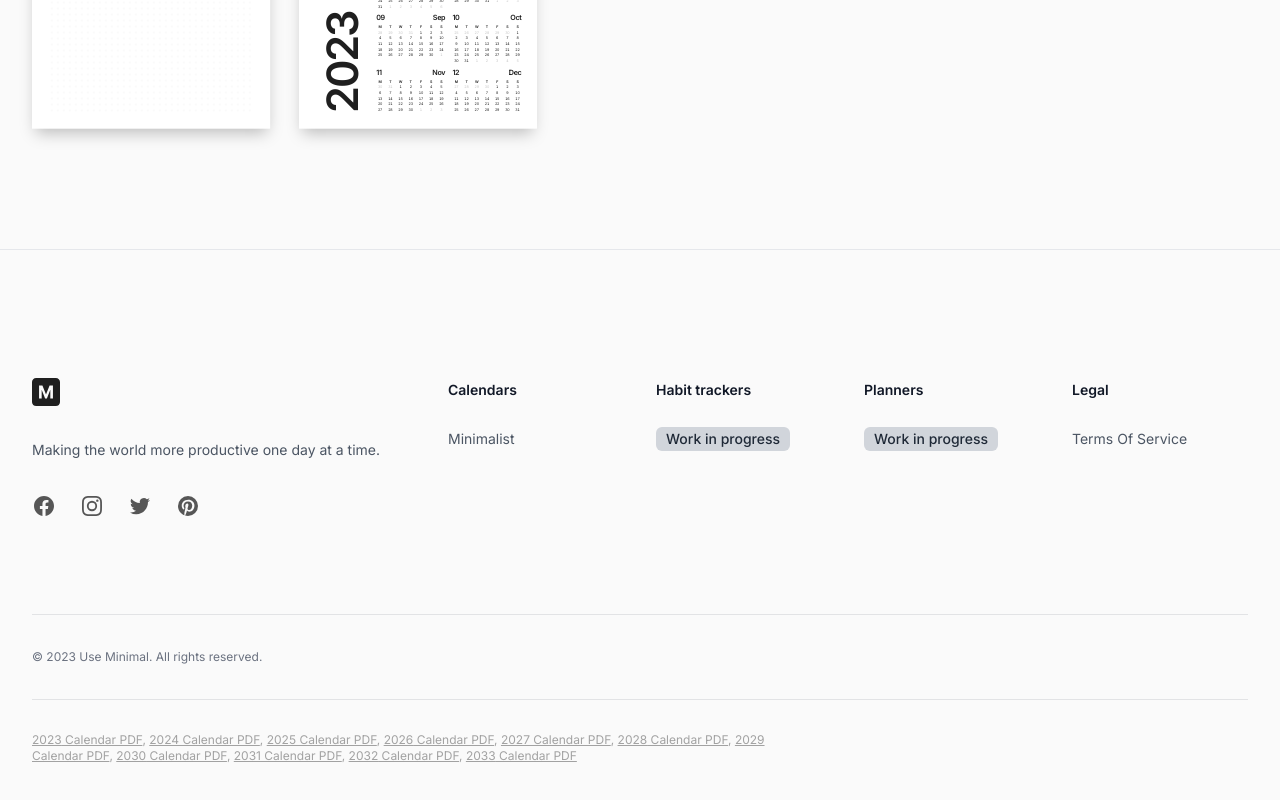
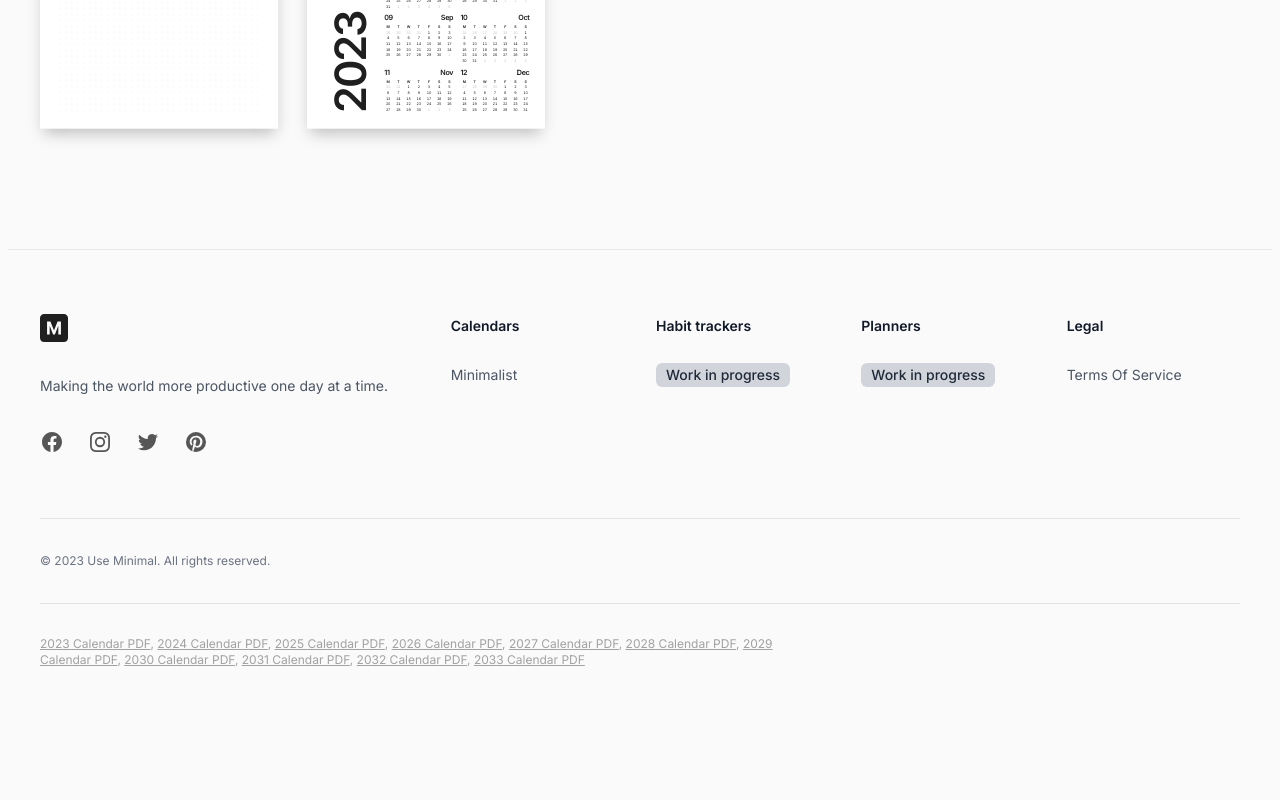
Before and after one commit to BartoszJarocki/minimal, a Next.js app in the folder apps/frontend/: page / in a window 1280 px wide. Shown: the part 1035-1835 px from the top of the page. Built offline with nearby package versions, Linux system fonts and the light colour scheme; a web font is replaced by a local one.

Commit message:
UI fixes

```diff
--- a/apps/frontend/src/components/Container.tsx
+++ b/apps/frontend/src/components/Container.tsx
@@ -8,7 +8,7 @@ export const Container = ({ children }: React.PropsWithChildren) => {
     <div
       className={clsx(
         font.className,
-        "mx-auto min-h-screen max-w-7xl overflow-x-hidden pt-24"
+        "mx-auto min-h-screen max-w-7xl overflow-x-hidden py-24 px-2"
       )}
     >
       {children}
--- a/apps/frontend/src/components/Footer.tsx
+++ b/apps/frontend/src/components/Footer.tsx
@@ -66,7 +66,7 @@ const navigation = {
 export const Footer = () => {
   return (
     <footer className="border-t" aria-labelledby="footer-heading">
-      <div className="px-4 pb-8 pt-16 sm:pt-24 md:px-8 lg:pt-32">
+      <div className="px-4 pb-16 pt-16 md:px-8">
         <div className="xl:grid xl:grid-cols-3 xl:gap-8">
           <div className="space-y-8">
             <Logo className="h-7 w-auto" />
@@ -172,7 +172,7 @@ export const Footer = () => {
           </div>
         </div>
 
-        <div className="mt-8 border-t border-b border-gray-900/10 py-8 sm:mt-20 lg:mt-24">
+        <div className="mt-16 border-t border-b border-gray-900/10 py-8">
           <p className="text-xs leading-5 text-gray-500">
             &copy; {new Date().getFullYear()} Use Minimal. All rights reserved.
           </p>
```
